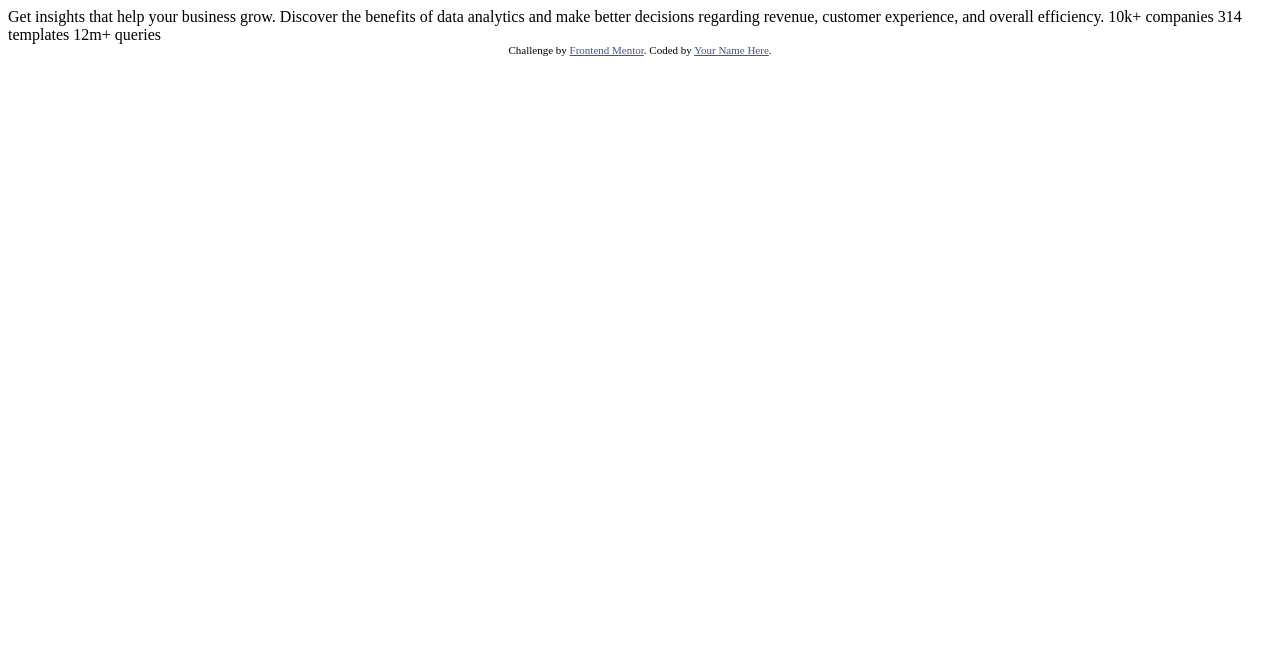
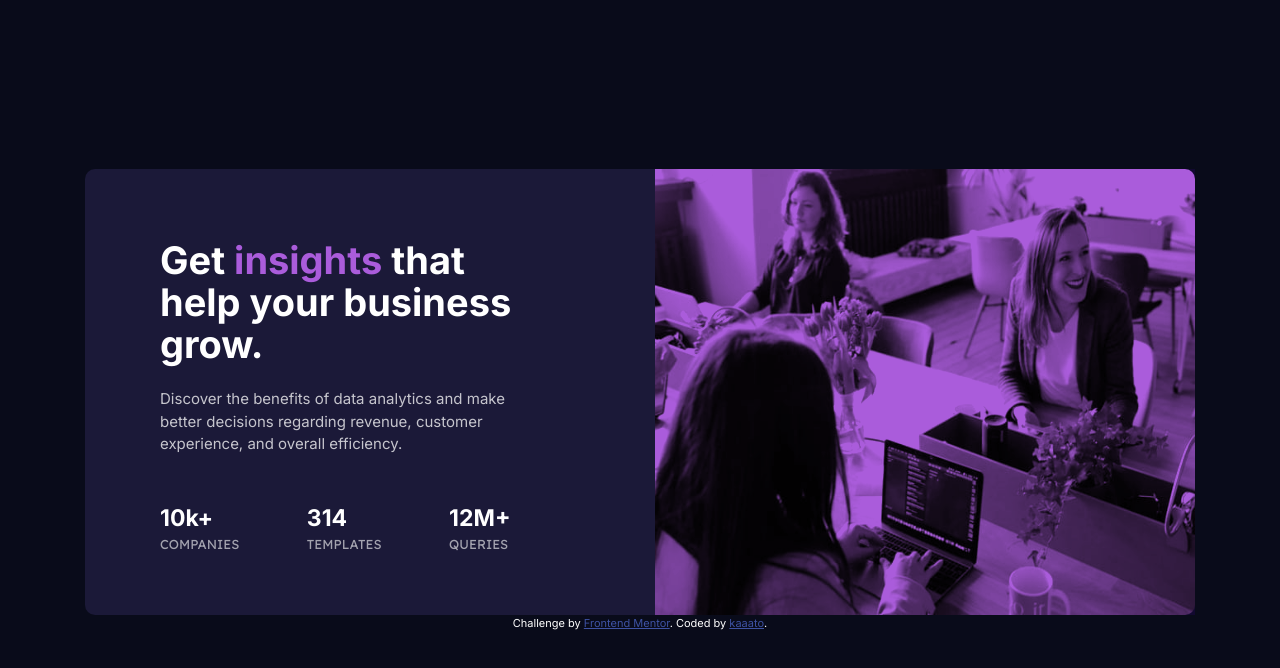
Before and after one commit to kaaato/stats-preview-card-FM, a plain HTML site: page index.html in a window 1280 px wide. Drawn offline with Linux system fonts and the light colour scheme.

Commit message:
update for first push

```diff
--- a/index.html
+++ b/index.html
@@ -1,33 +1,46 @@
 <!DOCTYPE html>
 <html lang="en">
-<head>
-  <meta charset="UTF-8">
-  <meta name="viewport" content="width=device-width, initial-scale=1.0"> <!-- displays site properly based on user's device -->
+  <head>
+    <meta charset="UTF-8" />
+    <meta name="viewport" content="width=device-width, initial-scale=1.0" />
+    <link rel="icon" type="image/png" sizes="32x32" href="./images/favicon-32x32.png" />
+    <title>Frontend Mentor | Stats preview card component</title>
+    <link rel="preconnect" href="https://fonts.googleapis.com" />
+    <link rel="preconnect" href="https://fonts.gstatic.com" crossorigin />
+    <link href="https://fonts.googleapis.com/css2?family=Inter:ital,opsz,wght@0,14..32,100..900;1,14..32,100..900&family=Lexend+Deca:wght@100..900&display=swap" rel="stylesheet" />
+    <link rel="stylesheet" href="./styles.css" />
+  </head>
 
-  <link rel="icon" type="image/png" sizes="32x32" href="./images/favicon-32x32.png">
+  <body class="page">
+    <main class="page__main">
+      <div class="media">
+        <img class="media__img" src="./images/image-header-mobile.jpg" alt="A few employees are working, chatting and smiling in the office."
+        />
+      </div>
 
-  <title>Frontend Mentor | Stats preview card component</title>
+      <div class="main__container">
+        <h1 class="title">Get <span class="purple">insights</span> that help your business grow.</h1>
+        <p class="text">Discover the benefits of data analytics and make better decisions regarding revenue, customer experience, and overall efficiency.</p>
+        <dl class="list">
+          <div class="list__container">
+            <dt class="list__key">10k+</dt>
+            <dd class="list__value">companies</dd>
+          </div>
+          <div class="list__container">
+            <dt class="list__key">314</dt>
+            <dd class="list__value">templates</dd>
+          </div>
+          <div class="list__container">
+            <dt class="list__key">12M+</dt>
+            <dd class="list__value">queries</dd>
+          </div>
+        </dl>
+      </div>
+    </main>
 
-  <!-- Feel free to remove these styles or customise in your own stylesheet 👍 -->
-  <style>
-    .attribution { font-size: 11px; text-align: center; }
-    .attribution a { color: hsl(228, 45%, 44%); }
-  </style>
-</head>
-<body>
-
-  Get insights that help your business grow.
-
-  Discover the benefits of data analytics and make better decisions regarding revenue, customer
-  experience, and overall efficiency.
-
-  10k+ companies
-  314 templates
-  12m+ queries
-
-  <div class="attribution">
-    Challenge by <a href="https://www.frontendmentor.io?ref=challenge" target="_blank">Frontend Mentor</a>.
-    Coded by <a href="#">Your Name Here</a>.
-  </div>
-</body>
+    <footer class="page__footer">
+        Challenge by <a href="https://www.frontendmentor.io?ref=challenge" target="_blank">Frontend Mentor</a>.
+        Coded by <a href="https://www.frontendmentor.io/profile/kaaato" target="_blank">kaaato</a>.
+    </footer>
+  </body>
 </html>
--- a/styles.css
+++ b/styles.css
@@ -0,0 +1,195 @@
+:root {
+  --page-color: hsl(233, 47%, 7%);
+  --main-color: hsl(244, 38%, 16%);
+  --contrast-color: hsl(277, 64%, 61%);
+  --ink-page: hsl(0, 0%, 100%);
+  --ink-text: hsla(0, 0%, 100%, 0.75);
+  --ink-list: hsla(0, 0%, 100%, 0.6);
+}
+
+*,
+*::before,
+*::after {
+  margin: 0;
+  padding: 0;
+  box-sizing: border-box;
+}
+
+html {
+  -moz-text-size-adjust: none;
+  -webkit-text-size-adjust: none;
+  text-size-adjust: none;
+}
+
+body {
+  min-height: 100vh;
+  min-height: 100svh;
+  line-height: 1.5;
+  -webkit-font-smoothing: antialiased;
+}
+
+img, svg, video, canvas, audio, iframe, embed, object {
+  display: block;
+}
+
+img, picture, svg {
+  block-size: auto;
+  max-width: 100%;
+}
+
+input, button, textarea, select {
+  font: inherit;
+  color: inherit;
+}
+
+ul, ol {
+  list-style: none;
+}
+
+p, h1, h2, h3, h4, h5, h6 {
+  overflow-wrap: break-word;
+}
+
+p {
+  text-wrap: pretty;
+}
+
+h1, h2, h3, h4, h5, h6 {
+  text-wrap: balance;
+}
+
+.page {
+  background-color: var(--page-color);
+  color: var(--ink-page);
+  font-family: "Inter";
+  font-size: 0.9375rem;
+  text-align: center;
+  padding: 6em 1.6em;
+}
+
+.page__main {
+  max-width: 40.875rem;
+  background-color: var(--main-color);
+  border-radius: 0 0 10px 10px;
+}
+
+.purple {
+  color: var(--contrast-color);
+}
+
+.media {
+  position: relative;
+}
+
+.media::after {
+  content: "";
+  display: block;
+  width: 100%;
+  height: 100%;
+  position: absolute;
+  top: 0;
+  left: 0;
+  background: var(--contrast-color);
+  mix-blend-mode: multiply;
+}
+
+.media__img {
+  filter: brightness(1.2);
+  border-radius: 10px 10px 0 0;
+  aspect-ratio: 654 / 480;
+}
+
+.main__container {
+  display: flex;
+  flex-direction: column;
+  gap: 1.25rem;
+  padding: 2em;
+}
+
+.title {
+  text-wrap: initial;
+  line-height: 1.1;
+  margin-top: 0.3em;
+}
+
+.text {
+  color: var(--ink-text);
+}
+
+.list {
+  margin-top: 1.5em;
+  display: flex;
+  flex-direction: column;
+  gap: 1.5rem;
+}
+
+.list__key {
+  font-weight: 700;
+  font-size: 1.4375rem;
+}
+
+.list__value {
+  font-family: "Lexend Deca";
+  text-transform: uppercase;
+  font-size: 0.8125rem;
+  color: var(--ink-list);
+}
+
+.page__footer {
+  font-size: 11px; text-align: center;
+}
+
+.page__footer a {
+  color: hsl(228, 45%, 44%);
+}
+
+@media (min-width: 43.75em) { /* 700px */
+  .page__main {
+    margin: 0 auto;
+  }
+
+}
+
+@media (min-width: 62.5em) { /* 1000px */
+  .page {
+    display: grid;
+    place-content: center;
+  }
+
+  .page__main {
+    max-width: initial;
+    margin: 0;
+    display: grid;
+    grid-template-columns: minmax(1px, 33.75rem) minmax(1px, 33.75rem);
+    grid-template-rows: min-content;
+    gap: 2em;
+    border-radius: 10px 0 0 10px;
+  }
+
+  .title {
+    font-size: clamp(1.875rem, 0.708rem + 2.667vw, 2.375rem);
+  }
+
+  .media {
+    grid-column: 2;
+    grid-row: 1;
+  }
+
+  .media__img {
+    aspect-ratio: 540 / 446;
+    border-radius: 0 10px 10px 0;
+  }
+
+  .main__container {
+    grid-column: 1;
+    grid-row: 1;
+    text-align: left;
+    padding: clamp(2em, -10.5em + 18.75vw, 4em) clamp(2em, -16.75em + 28.125vw, 5em);
+    justify-content: space-between;
+  }
+
+  .list {
+    flex-direction: row;
+    gap: 4.5em;
+  }
+}
```
Also changed, not shown: screenshot-desktop.jpg (added), screenshot-mobile.jpg (added), 1 other file.
